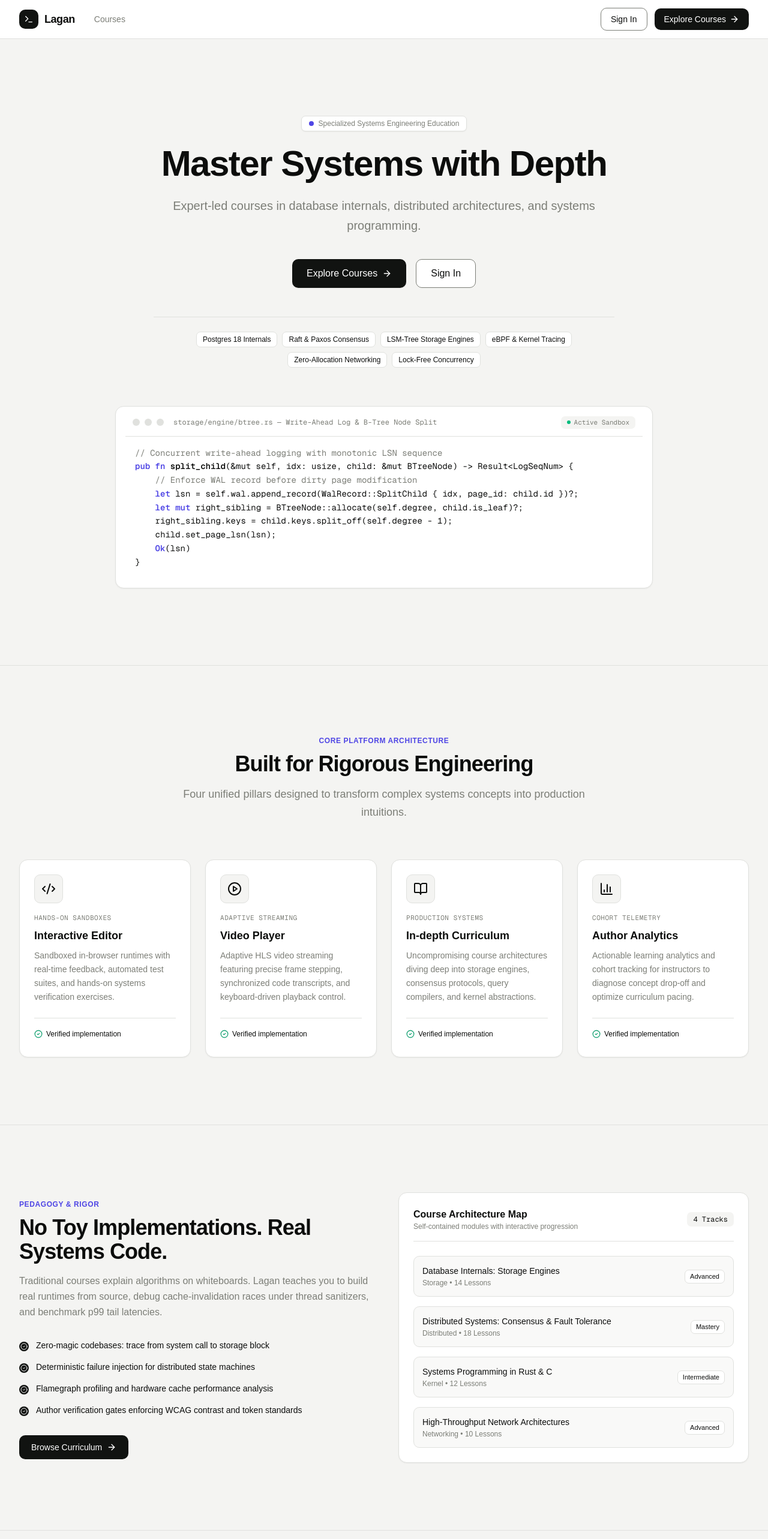
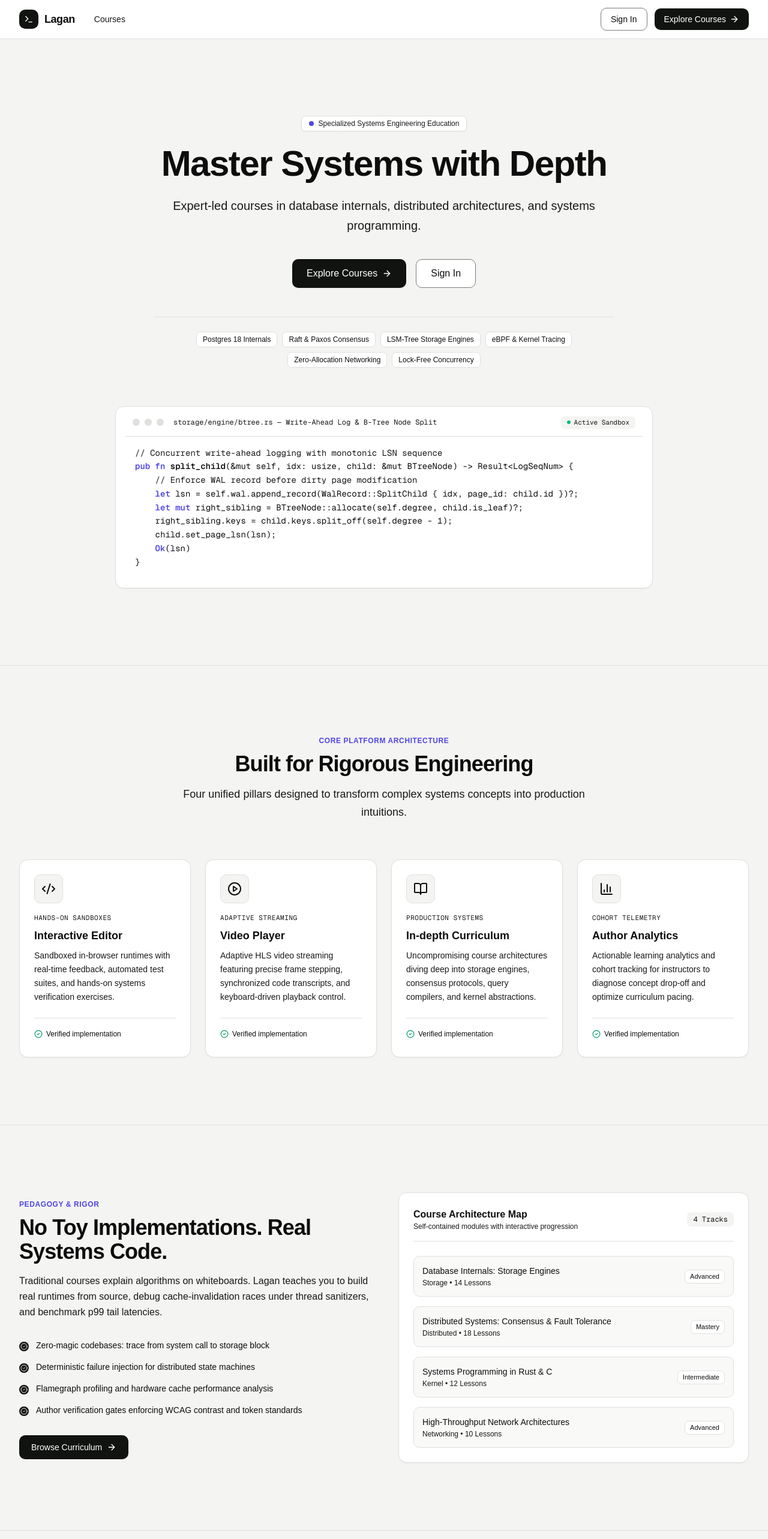
Before and after one commit to paramcodes/lagan, a Next.js app in the folder apps/web/: page / in a window 1280 px wide. Shown: the top 2566 px of the page at 60% size. Built offline with nearby package versions, Linux system fonts and the light colour scheme.

Commit message:
fix(web): use ink2 for secondary text to satisfy WCAG 2.2 AA contrast

```diff
--- a/apps/web/app/landing-components.tsx
+++ b/apps/web/app/landing-components.tsx
@@ -10,11 +10,11 @@ export function CodeSandboxPreview() {
             <span className="h-3 w-3 rounded-full bg-[var(--color-line)]" />
             <span className="h-3 w-3 rounded-full bg-[var(--color-line)]" />
             <span className="h-3 w-3 rounded-full bg-[var(--color-line)]" />
-            <span className="ml-2 font-mono text-xs text-[var(--color-edge)]">
+            <span className="ml-2 font-mono text-xs text-[var(--color-ink2)]">
               storage/engine/btree.rs — Write-Ahead Log & B-Tree Node Split
             </span>
           </div>
-          <span className="inline-flex items-center gap-1.5 rounded-[var(--radius-chip)] bg-[var(--color-canvas)] px-2.5 py-0.5 font-mono text-[11px] text-[var(--color-edge)]">
+          <span className="inline-flex items-center gap-1.5 rounded-[var(--radius-chip)] bg-[var(--color-canvas)] px-2.5 py-0.5 font-mono text-[11px] text-[var(--color-ink2)]">
             <span className="h-1.5 w-1.5 rounded-full bg-emerald-500" />
             Active Sandbox
           </span>
@@ -23,7 +23,7 @@ export function CodeSandboxPreview() {
         <div className="overflow-x-auto p-4 font-mono text-xs sm:text-sm leading-relaxed text-[var(--color-ink)]">
           <pre className="text-[var(--color-ink)]">
             <code>
-              <span className="text-[var(--color-edge)]">
+              <span className="text-[var(--color-ink2)]">
                 {"// Concurrent write-ahead logging with monotonic LSN sequence"}
               </span>
               {"\n"}
@@ -32,7 +32,7 @@ export function CodeSandboxPreview() {
               {"(&mut self, idx: usize, child: &mut BTreeNode) -> Result<LogSeqNum> {"}
               {"\n"}
               {"    "}
-              <span className="text-[var(--color-edge)]">
+              <span className="text-[var(--color-ink2)]">
                 {"// Enforce WAL record before dirty page modification"}
               </span>
               {"\n"}
@@ -71,11 +71,11 @@ export function LandingFooter() {
               <Terminal className="h-3.5 w-3.5" aria-hidden="true" />
             </div>
             <span className="font-bold tracking-tight text-[var(--color-ink)]">Lagan</span>
-            <span className="text-xs text-[var(--color-edge)]">— Systems Engineering LMS</span>
+            <span className="text-xs text-[var(--color-ink2)]">— Systems Engineering LMS</span>
           </div>
 
           <nav
-            className="flex items-center gap-6 text-sm text-[var(--color-edge)]"
+            className="flex items-center gap-6 text-sm text-[var(--color-ink2)]"
             aria-label="Footer Navigation"
           >
             <Link href="/courses" className="transition-colors hover:text-[var(--color-ink)]">
@@ -86,7 +86,7 @@ export function LandingFooter() {
             </Link>
           </nav>
 
-          <p className="text-xs text-[var(--color-edge)]">
+          <p className="text-xs text-[var(--color-ink2)]">
             &copy; 2026 Lagan LMS. Built for systems engineering.
           </p>
         </div>
--- a/apps/web/app/page.tsx
+++ b/apps/web/app/page.tsx
@@ -53,7 +53,7 @@ export default function HomePage() {
             <nav className="hidden md:flex items-center gap-6" aria-label="Main Navigation">
               <Link
                 href="/courses"
-                className="text-sm font-medium text-[var(--color-edge)] transition-colors hover:text-[var(--color-ink)]"
+                className="text-sm font-medium text-[var(--color-ink2)] transition-colors hover:text-[var(--color-ink)]"
               >
                 Courses
               </Link>
@@ -87,7 +87,7 @@ export default function HomePage() {
         >
           <div className="mx-auto max-w-7xl px-4 sm:px-6 lg:px-8">
             <div className="mx-auto max-w-3xl text-center">
-              <div className="mb-6 inline-flex items-center gap-2 rounded-[var(--radius-chip)] border border-[var(--color-line)] bg-[var(--color-surface)] px-3 py-1 text-xs font-medium text-[var(--color-edge)] shadow-xs">
+              <div className="mb-6 inline-flex items-center gap-2 rounded-[var(--radius-chip)] border border-[var(--color-line)] bg-[var(--color-surface)] px-3 py-1 text-xs font-medium text-[var(--color-ink2)] shadow-xs">
                 <span className="flex h-2 w-2 rounded-full bg-[var(--color-accent)]" />
                 Specialized Systems Engineering Education
               </div>
@@ -99,7 +99,7 @@ export default function HomePage() {
                 Master Systems with Depth
               </h1>
 
-              <p className="mt-6 text-lg leading-relaxed text-[var(--color-edge)] sm:text-xl">
+              <p className="mt-6 text-lg leading-relaxed text-[var(--color-ink2)] sm:text-xl">
                 Expert-led courses in database internals, distributed architectures, and systems
                 programming.
               </p>
@@ -156,7 +156,7 @@ export default function HomePage() {
               >
                 Built for Rigorous Engineering
               </h2>
-              <p className="mt-4 text-base leading-relaxed text-[var(--color-edge)] sm:text-lg">
+              <p className="mt-4 text-base leading-relaxed text-[var(--color-ink2)] sm:text-lg">
                 Four unified pillars designed to transform complex systems concepts into production
                 intuitions.
               </p>
@@ -174,13 +174,13 @@ export default function HomePage() {
                       <div className="mb-4 inline-flex h-12 w-12 items-center justify-center rounded-[var(--radius-control)] border border-[var(--color-line)] bg-[var(--color-canvas)] text-[var(--color-ink)]">
                         <IconComponent className="h-6 w-6" aria-hidden="true" />
                       </div>
-                      <span className="block text-[11px] font-mono uppercase tracking-wider text-[var(--color-edge)]">
+                      <span className="block text-[11px] font-mono uppercase tracking-wider text-[var(--color-ink2)]">
                         {pillar.badge}
                       </span>
                       <h3 className="mt-2 text-lg font-semibold text-[var(--color-ink)]">
                         {pillar.title}
                       </h3>
-                      <p className="mt-2 text-sm leading-relaxed text-[var(--color-edge)]">
+                      <p className="mt-2 text-sm leading-relaxed text-[var(--color-ink2)]">
                         {pillar.description}
                       </p>
                     </div>
@@ -218,7 +218,7 @@ export default function HomePage() {
                 >
                   No Toy Implementations. Real Systems Code.
                 </h2>
-                <p className="mt-4 text-base leading-relaxed text-[var(--color-edge)]">
+                <p className="mt-4 text-base leading-relaxed text-[var(--color-ink2)]">
                   Traditional courses explain algorithms on whiteboards. Lagan teaches you to build
                   real runtimes from source, debug cache-invalidation races under thread sanitizers,
                   and benchmark p99 tail latencies.
@@ -252,7 +252,7 @@ export default function HomePage() {
                     <h3 className="text-base font-semibold text-[var(--color-ink)]">
                       Course Architecture Map
                     </h3>
-                    <p className="text-xs text-[var(--color-edge)]">
+                    <p className="text-xs text-[var(--color-ink2)]">
                       Self-contained modules with interactive progression
                     </p>
                   </div>
@@ -271,7 +271,7 @@ export default function HomePage() {
                         <p className="truncate text-sm font-medium text-[var(--color-ink)]">
                           {track.title}
                         </p>
-                        <p className="mt-0.5 text-xs text-[var(--color-edge)]">
+                        <p className="mt-0.5 text-xs text-[var(--color-ink2)]">
                           {track.tag} • {track.lessons}
                         </p>
                       </div>
@@ -296,7 +296,7 @@ export default function HomePage() {
               >
                 Ready to Master Systems with Depth?
               </h2>
-              <p className="mx-auto mt-4 max-w-2xl text-base text-[var(--color-edge)] sm:text-lg">
+              <p className="mx-auto mt-4 max-w-2xl text-base text-[var(--color-ink2)] sm:text-lg">
                 Join engineering teams building resilient databases, distributed caches, and cloud
                 infrastructure.
               </p>
```
